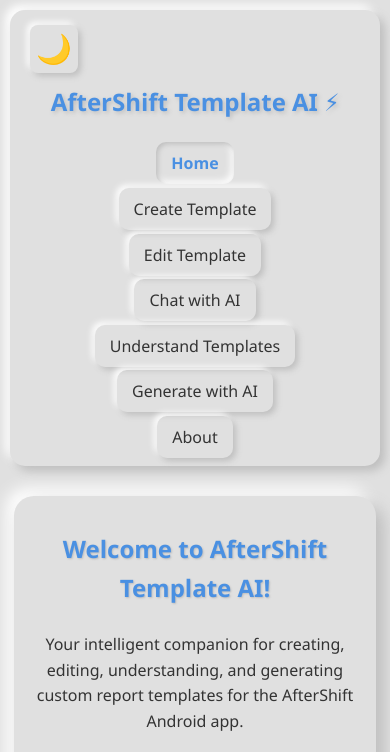
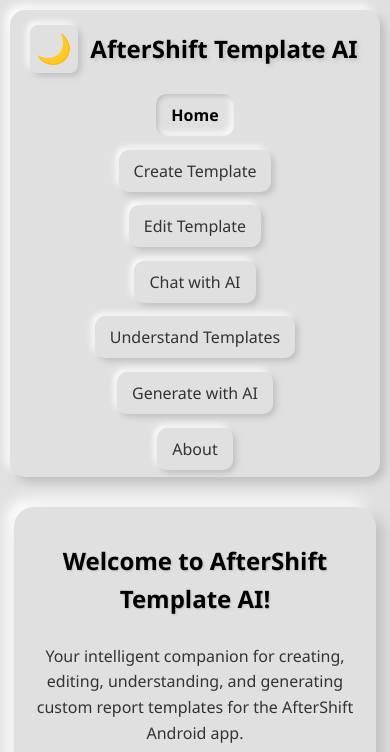
Before and after one commit to brendmung/AfterShift, a plain HTML site: page web-doc/index.html in a window 390 px wide. Shown: the top 752 px of the page. Drawn offline with Linux system fonts and the light colour scheme.

Commit message:
web-doc ai

```diff
--- a/web-doc/index.html
+++ b/web-doc/index.html
@@ -11,7 +11,7 @@
             /* Light Theme Defaults */
             --bg-color: #e0e0e0; /* Base background */
             --surface-color: #f0f0f0; /* Slightly lighter surface for cards, chat */
-            --main-color: #4A90E2; /* Accent blue */
+            --main-color: #000; /* Accent blue */
             --main-color-dark: #357bd8;
             --main-color-light: #7cb4f5;
             --light-shadow: #ffffff;
@@ -568,7 +568,7 @@
             nav ul {
                 flex-direction: column;
                 align-items: center;
-                gap: 20px; /* Smaller gap for stacked nav items */
+                gap: 30px; /* Smaller gap for stacked nav items */
             }
             nav a {
                 width: 100%; /* Make nav links full width */
@@ -642,7 +642,7 @@
             <button id="theme-toggle" class="theme-toggle" aria-label="Toggle dark mode">
                 <span class="icon">🌙</span>
             </button>
-            <h1>AfterShift Template AI ⚡</h1>
+            <h1>AfterShift Template AI</h1>
         </div>
         <nav>
             <ul>
```
